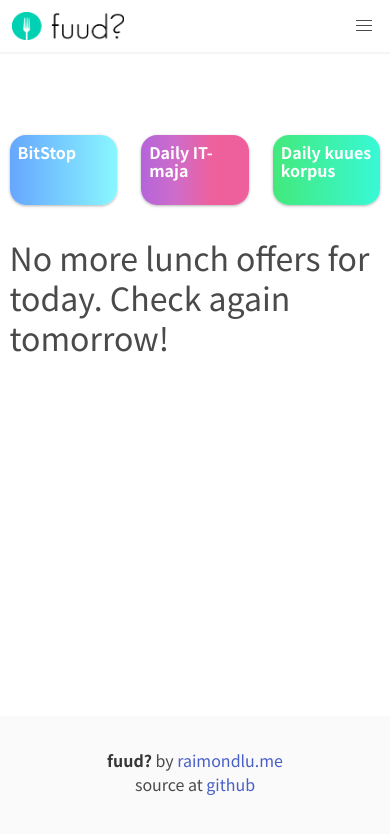
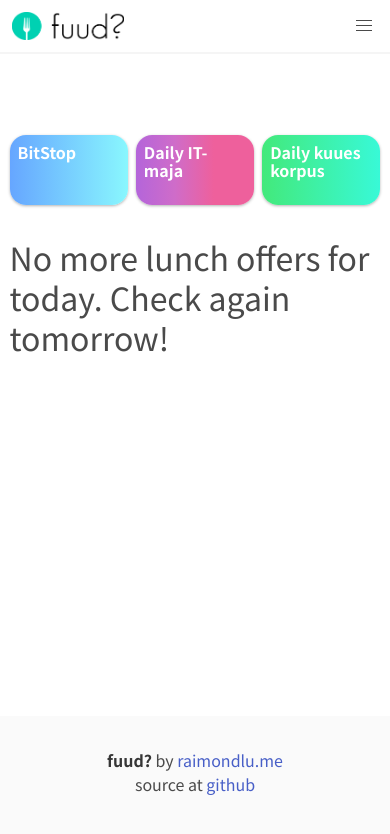
Before and after one commit to raimondlume/fuud-client, a Vue app: page / in a window 390 px wide. Shown: the top 834 px of the page. Built offline with nearby package versions, Linux system fonts and the light colour scheme; no server answers; what v-tooltip would draw is missing.

Commit message:
mobile improvements

```diff
--- a/src/components/Navigation/ProviderButtons.vue
+++ b/src/components/Navigation/ProviderButtons.vue
@@ -1,5 +1,5 @@
 <template>
-  <div class="columns is-multiline is-mobile">
+  <div class="columns is-multiline is-mobile is-variable is-1-mobile">
     <div class="column is-one-third">
       <router-link :to="{ name:'provider-bitstop'}">
         <div class="provider-box gradient-blue">
```
